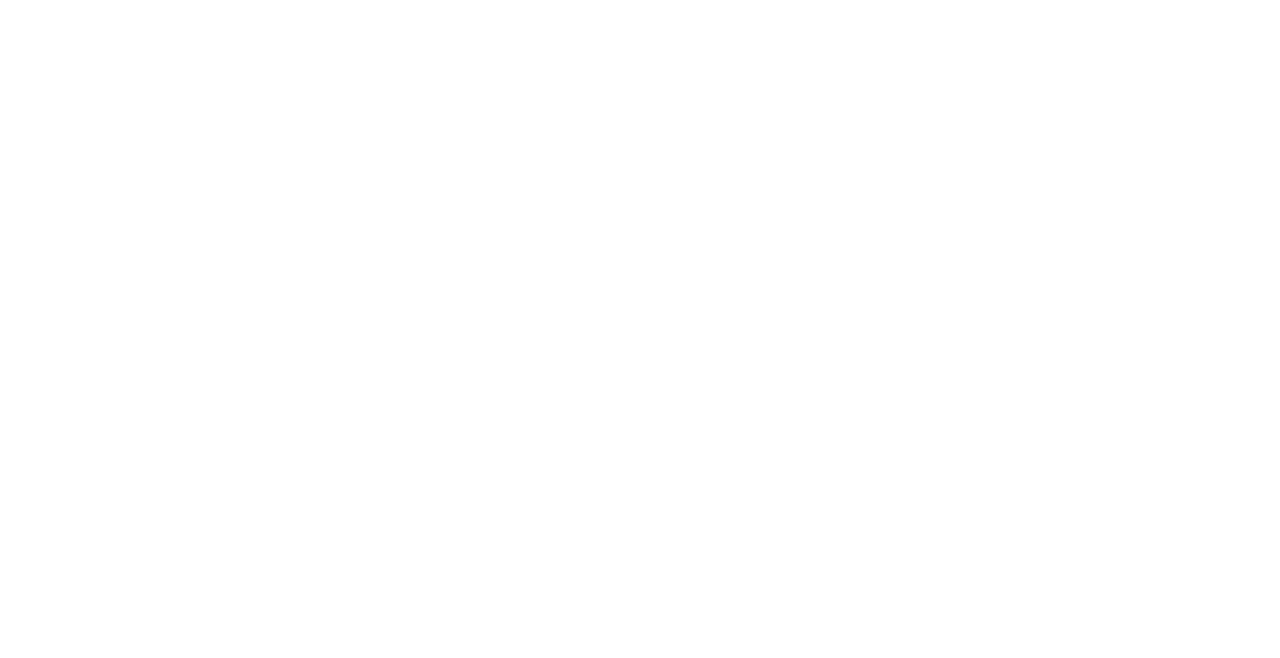
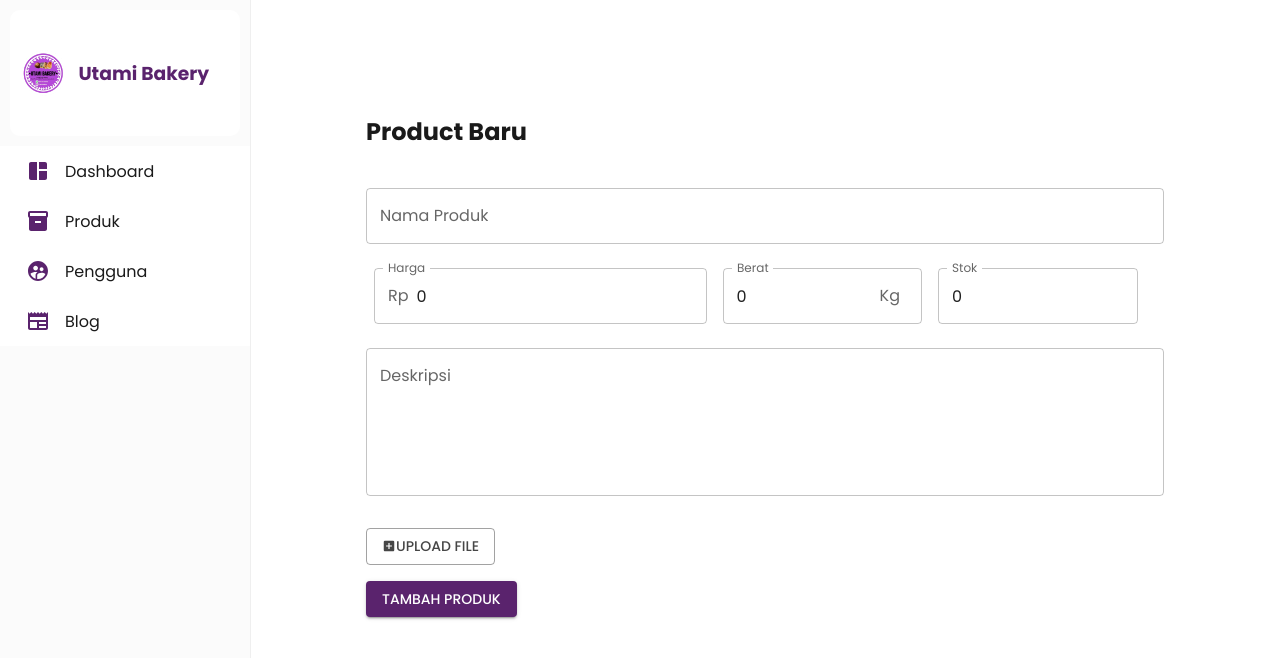
Before and after one commit to driskimaulana/bibitunggulid, a React (Create React App) app: page /dashboard/products/add in a window 1280 px wide. Before the commit this address had no page. Shown: the top 658 px of the page. Built offline with nearby package versions, Linux system fonts and the light colour scheme.

Commit message:
add product functionality and connection to backend

```diff
--- a/src/index.css
+++ b/src/index.css
@@ -7,7 +7,7 @@
   font-family: 'Poppins', -apple-system, BlinkMacSystemFont, 'Segoe UI', 'Roboto', 'Oxygen',
   'Ubuntu', 'Cantarell', 'Fira Sans', 'Droid Sans', 'Helvetica Neue',
   sans-serif;
-  color: rgb(58, 57, 57);
+  color: rgb(26, 26, 26);
   -webkit-font-smoothing: antialiased;
   -moz-osx-font-smoothing: grayscale;
 }
--- a/src/layouts/Sidebar/Sidebar.jsx
+++ b/src/layouts/Sidebar/Sidebar.jsx
@@ -18,7 +18,9 @@
 
   return (
     <div style={{
-      display: 'flex', height,
+      display: 'flex',
+      height,
+      position: 'fixed',
     }}
     >
       <Sidebar style={{
--- a/src/layouts/dashboard/DashboardLayout.js
+++ b/src/layouts/dashboard/DashboardLayout.js
@@ -38,11 +38,11 @@
 
   return (
     <StyledRoot>
-
-      {/* <Nav openNav={open} onCloseNav={() => setOpen(false)} /> */}
-      {/* <VerticalTabs /> */}
       <MySideBar />
-      <Main>
+      <Main sx={{
+        marginLeft: '250px',
+      }}
+      >
         <Outlet />
       </Main>
 
--- a/src/pages/Product/Product.jsx
+++ b/src/pages/Product/Product.jsx
@@ -1,22 +1,42 @@
 import * as React from 'react';
+import { useState, useEffect } from 'react';
 
 import {
-  Typography, Box, Grid, Fab,
+  Typography, Box, Grid, Fab, CircularProgress,
 } from '@mui/material';
 
 import { Icon } from '@iconify/react';
+import Axios from 'axios';
 import FilterBox from '../../components/FilterBox/FilterBox';
 import ProductCard from '../../components/ProductCard/ProductCard';
 
 import products from '../../utils/products_data';
 
-const Product = () => (
+const Product = () => {
+  const [prods, setprods] = useState(null);
+  useEffect(() => {
+    Axios.get('https://utamibakery-backend.vercel.app/products').then((response) => {
+      setprods(response.data.data.products);
+      console.log(response);
+      console.log(response.data.data.products);
+      console.log(prods);
+    });
+  }, []);
+
+  return (
     <Box sx={{
       paddingInline: '50px',
     }}
     >
-    <Typography variant="h5" fontWeight="bold" color="primary">Produk</Typography>
+      <Typography variant="h5" fontWeight="bold" color="primary">
+        Produk
+        {/* {' '}
+        {prods[0].name} */}
+      </Typography>
       <FilterBox />
+      {
+        prods == null ? <CircularProgress />
+          : (
             <Grid
               container
               sx={{
@@ -26,27 +46,30 @@
             >
 
               {
-          products.map((product, index) => (
+            prods.map((product, index) => (
               <Grid key={index} item md={3}>
-              <ProductCard name={product.name} price={product.price} imgUrl={product.imgUrl} />
+                <ProductCard name={product.name} price={product.price} imgUrl={product.photos[0]} />
               </Grid>
             ))
           }
 
             </Grid>
+          )
+      }
       <Fab
         sx={{
           position: 'fixed',
           bottom: 30,
           right: 70,
           backgroundColor: '#C678FB',
-
         }}
         color="secondary"
+        href="/dashboard/products/add"
       >
         <Icon icon="solar:add-square-broken" color="#fff" height="30px" />
       </Fab>
     </Box>
   );
+};
 
 export default Product;
--- /dev/null
+++ b/src/pages/ProductAdd/ProductAdd.jsx
@@ -0,0 +1,207 @@
+import { Icon } from '@iconify/react';
+import {
+  Box, Grid, TextField, Typography, FormControl, InputLabel, FilledInput, InputAdornment,
+  Button, OutlinedInput, CircularProgress,
+} from '@mui/material';
+import React, { useState, useEffect } from 'react';
+import Axios from 'axios';
+import { json } from 'react-router-dom';
+
+const ProductAdd = () => {
+  const [img, setImg] = useState([]);
+  const [preview, setPreview] = useState([]);
+  const [loading, setLoading] = useState(false);
+
+  const [name, setname] = useState('');
+  const [description, setdescription] = useState('');
+  const [price, setprice] = useState(0);
+  const [weight, setweight] = useState(0);
+  const [stock, setstock] = useState(0);
+
+  const addImage = (newImg) => {
+    setImg((prevImg) => [
+      ...prevImg,
+      newImg,
+    ]);
+  };
+
+  const addPreview = (newPreview) => {
+    setPreview((prevPreview) => [
+      ...prevPreview,
+      newPreview,
+    ]);
+  };
+
+  // create a preview as a side effect, whenever selected file is changed
+  useEffect(() => {
+    if (!img) {
+      setPreview(undefined);
+      return;
+    }
+    if (img[img.length - 1]) {
+      const objectUrl = URL.createObjectURL(img[img.length - 1]);
+      addPreview(objectUrl);
+      return () => URL.revokeObjectURL(objectUrl);
+    }
+  }, [img]);
+
+  const uploadProduct = async (imgData) => {
+    const newProduct = {
+      name,
+      description,
+      photos: imgData,
+      price,
+      quantity: stock,
+      weight,
+    };
+    console.log(newProduct);
+    await Axios.post('https://utamibakery-backend.vercel.app/products/', newProduct).then((response) => {
+      console.log(response.data);
+      window.location.href = 'http://localhost:3000/dashboard/products/';
+    });
+  };
+
+  const submitImage = async () => {
+    setLoading(true);
+    const imgData = [];
+
+    img.map(async (i, y) => {
+      const data = new FormData();
+      data.append('file', i);
+      data.append('upload_preset', 'utamibakerypresets');
+      data.append('cloud_name', 'dscbb3cu2');
+
+      console.log('Proces upload');
+      console.log(data);
+
+      await Axios.post('https://api.cloudinary.com/v1_1/dscbb3cu2/image/upload', data).then((response) => {
+        imgData.push(response.data.secure_url);
+      });
+
+      // if it's the last iteration jump to uploadProduct function
+      if (y === img.length - 1) {
+        uploadProduct(imgData);
+      }
+    });
+  };
+
+  const prevImage = preview.map((prev, i) => (
+    <img
+      style={{
+        marginInline: '10px',
+      }}
+      src={prev}
+      key={i}
+      alt="preview"
+      width={100}
+      height="auto"
+    />
+  ));
+  return (
+    <Box sx={{
+      marginInline: '100px',
+    }}
+    >
+      <Typography
+        variant="h5"
+        fontWeight="bold"
+        sx={{
+          marginBottom: '40px',
+        }}
+      >
+        Product Baru
+
+      </Typography>
+      <Grid container gap={2}>
+        <Grid item md={12}>
+          <TextField value={name} onChange={(newValue) => setname(newValue.target.value)} fullWidth label="Nama Produk" />
+        </Grid>
+        <Grid item md={5}>
+          <FormControl fullWidth sx={{ m: 1 }}>
+            <InputLabel htmlFor="outlined-adornment-amount">Harga</InputLabel>
+            <OutlinedInput
+              id="outlined-adornment-amount"
+              type="number"
+              startAdornment={<InputAdornment position="start">Rp</InputAdornment>}
+              label="Harga"
+              value={price}
+              onChange={(newValue) => setprice(newValue.target.value)}
+            />
+          </FormControl>
+        </Grid>
+        <Grid item md={3}>
+          <FormControl fullWidth sx={{ m: 1 }}>
+            <InputLabel htmlFor="outlined-adornment-amount">Berat</InputLabel>
+            <OutlinedInput
+              id="outlined-adornment-amount"
+              type="number"
+              endAdornment={<InputAdornment position="start">Kg</InputAdornment>}
+              label="Berat"
+              value={weight}
+              onChange={(newValue) => setweight(newValue.target.value)}
+            />
+          </FormControl>
+        </Grid>
+        <Grid item md={3}>
+          <FormControl fullWidth sx={{ m: 1 }}>
+            <InputLabel htmlFor="outlined-adornment-amount">Stok</InputLabel>
+            <OutlinedInput
+              id="outlined-adornment-amount"
+              label="Stok"
+              type="number"
+              value={stock}
+              onChange={(newValue) => setstock(newValue.target.value)}
+            />
+          </FormControl>
+        </Grid>
+        <Grid item md={12}>
+          <TextField fullWidth value={description} onChange={(newValue) => setdescription(newValue.target.value)} label="Deskripsi" multiline rows={5} />
+        </Grid>
+        <Grid item md={12}>
+          {
+
+              img
+                && prevImage
+
+          }
+        </Grid>
+        <Grid item md={12}>
+          <Button
+            variant="outlined"
+            component="label"
+          >
+            <Icon icon="material-symbols:add-box" />
+            Upload File
+            <input
+              type="file"
+              hidden
+              onChange={(e) => addImage(e.target.files[0])}
+            />
+
+          </Button>
+        </Grid>
+        <Grid
+          item
+          md={4}
+        >
+          { loading ? <CircularProgress />
+            : (
+              <Button
+                variant="contained"
+                color="secondary"
+                sx={{
+                  backgroundColor: '#5A236D',
+                }}
+                onClick={submitImage}
+              >
+                Tambah Produk
+              </Button>
+            )}
+        </Grid>
+      </Grid>
+
+    </Box>
+  );
+};
+
+export default ProductAdd;
--- a/src/routes/routes.js
+++ b/src/routes/routes.js
@@ -6,6 +6,7 @@
 import Account from '../pages/Account/Account';
 import Product from '../pages/Product/Product';
 import Blog from '../pages/Blog/Blog';
+import ProductAdd from '../pages/ProductAdd/ProductAdd';
 
 // ----------------------------------------------------------------------
 
@@ -20,6 +21,7 @@
         { path: 'users', element: <Account /> },
         { path: 'products', element: <Product /> },
         { path: 'blogs', element: <Blog /> },
+        { path: 'products/add', element: <ProductAdd /> },
       ],
     },
     // {
```
Also changed, not shown: src/pages/Admin.jsx (deleted, +0 -116 lines), .eslintrc.json. Lines whose indentation alone changed are shown as unchanged.
